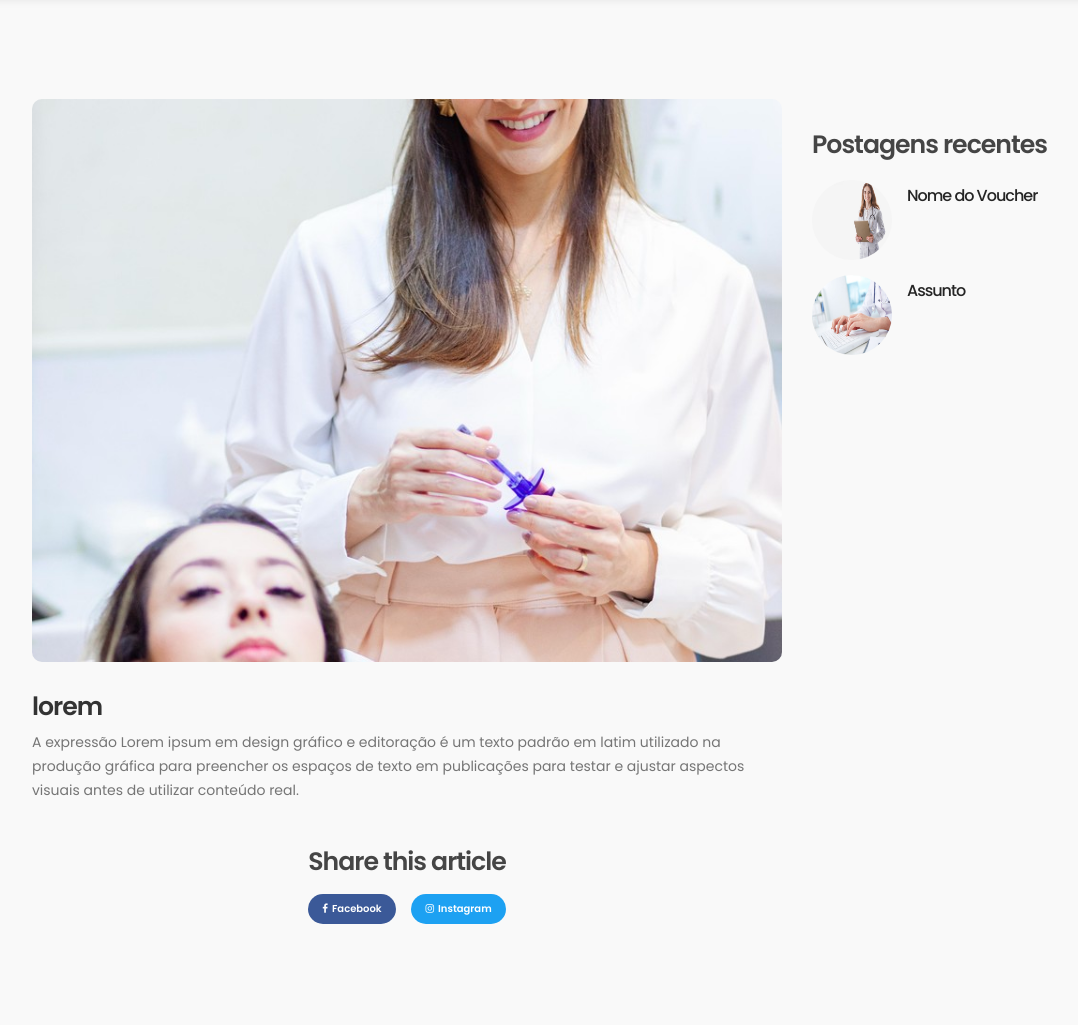
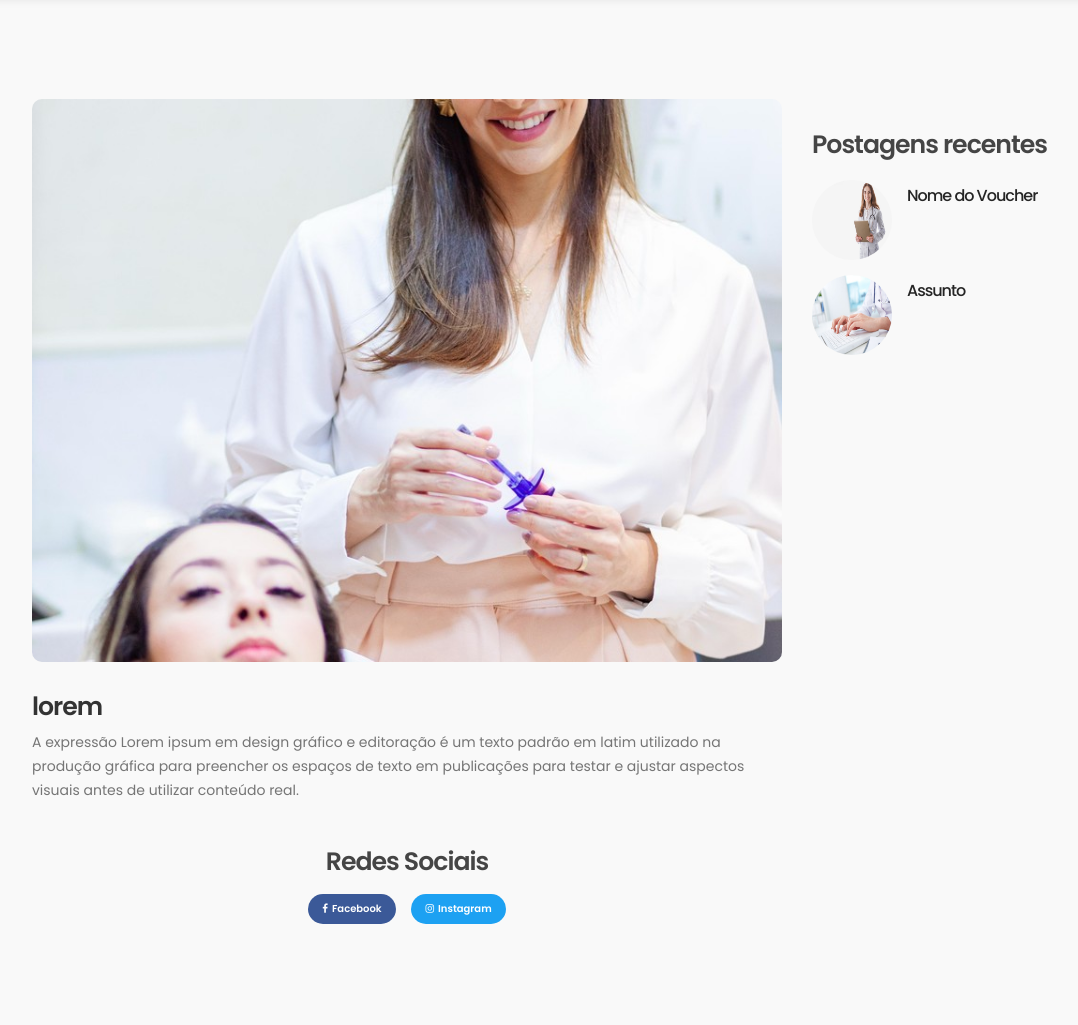
Before and after one commit to joaobatistafrontend/lifeestilo, a Django app: page /detalhes/9/ in a window 1280 px wide. Shown: the part 116-1141 px from the top of the page, without its empty margins (38-1116 px from the left). Run offline with Django 5.2, Linux system fonts and the light colour scheme; data comes from the database, SQL or seed files in the repository; both versions use the stored data as it was after the commit; some libraries are stand-ins or nearby versions.

Commit message:
arquivos

```diff
--- a/templates/detail.html
+++ b/templates/detail.html
@@ -114,7 +114,7 @@ http://www.tooplate.com/view/2098-health
 
 
                               <div class="news-social-share">
-                                   <h4>Share this article</h4>
+                                   <h4>Redes Sociais</h4>
                                         <a href="https://www.facebook.com/lifeesteticaclinica/" class="btn btn-primary"><i class="fa fa-facebook"></i>Facebook</a>
                                         <a href="https://www.instagram.com/lifeestetica_/" class="btn btn-success"><i class="fa fa-instagram"></i>Instagram</a>
                               </div>
```
Also changed, not shown: db.sqlite3, media/antes_do_processo/about-bg.jpg, media/antes_do_processo/dr3_Vi7k2zk.jpeg, media/antes_do_processo/news-image1.jpg.
